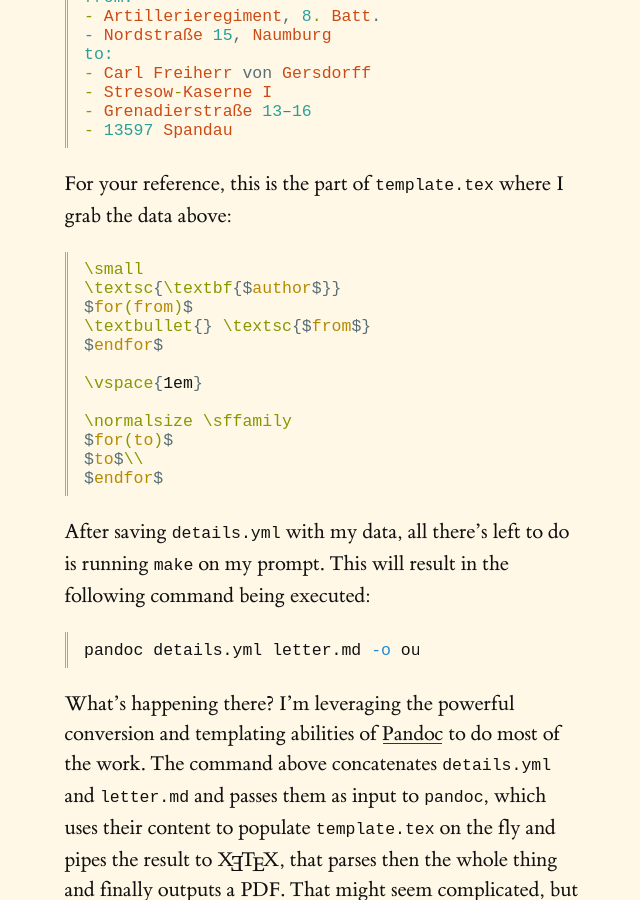
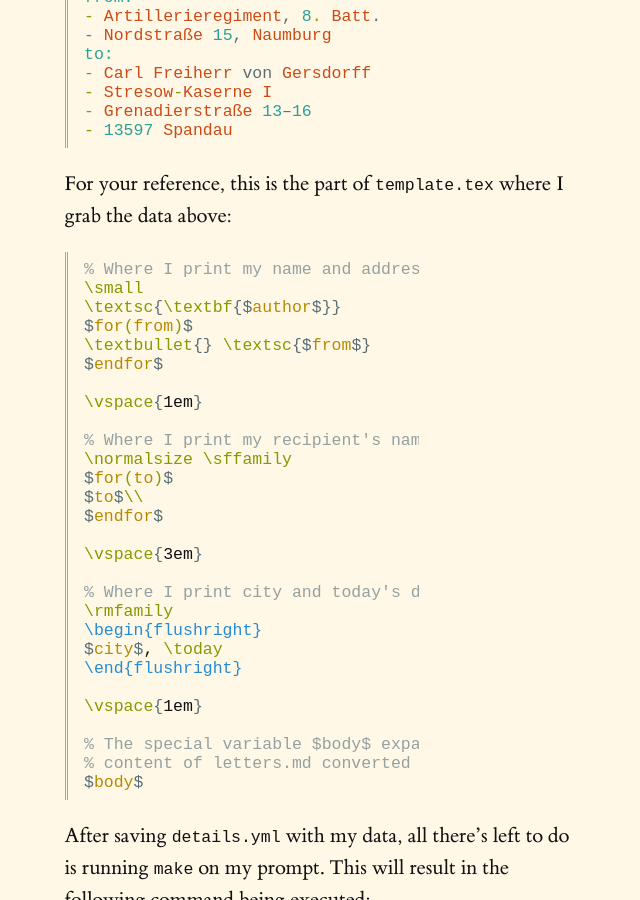
Before and after one commit to mrzool/mrzool.github.io, a Jekyll site: the page built from _posts/2015-11-24-typesetting-automation.md, in a window 1280 px wide and 900 px high, scrolled down 2974 px. Shown: the whole window, without its empty margins (253-893 px from the left). Built offline with Jekyll 4.4.1, drawn with Linux system fonts in a browser that asks for light colours.

Commit message:
Expands and comment TeX snippet

```diff
--- a/_posts/2015-11-24-typesetting-automation.md
+++ b/_posts/2015-11-24-typesetting-automation.md
@@ -78,6 +78,7 @@ to:
 For your reference, this is the part of `template.tex` where I grab the data above:
 
 {% highlight latex %}
+% Where I print my name and address
 \small
 \textsc{\textbf{$author$}}
 $for(from)$
@@ -86,10 +87,26 @@ $endfor$
 
 \vspace{1em}
 
+% Where I print my recipient's name and address
 \normalsize \sffamily
 $for(to)$
 $to$\\
 $endfor$
+
+\vspace{3em}
+
+% Where I print city and today's date
+\rmfamily
+\begin{flushright}
+$city$, \today
+\end{flushright}
+
+\vspace{1em}
+
+% The special variable $body$ expands to the
+% content of letters.md converted to TeX
+$body$
+
 {% endhighlight %}
 
 After saving `details.yml` with my data, all there's left to do is running `make` on my prompt. This will result in the following command being executed:
```
